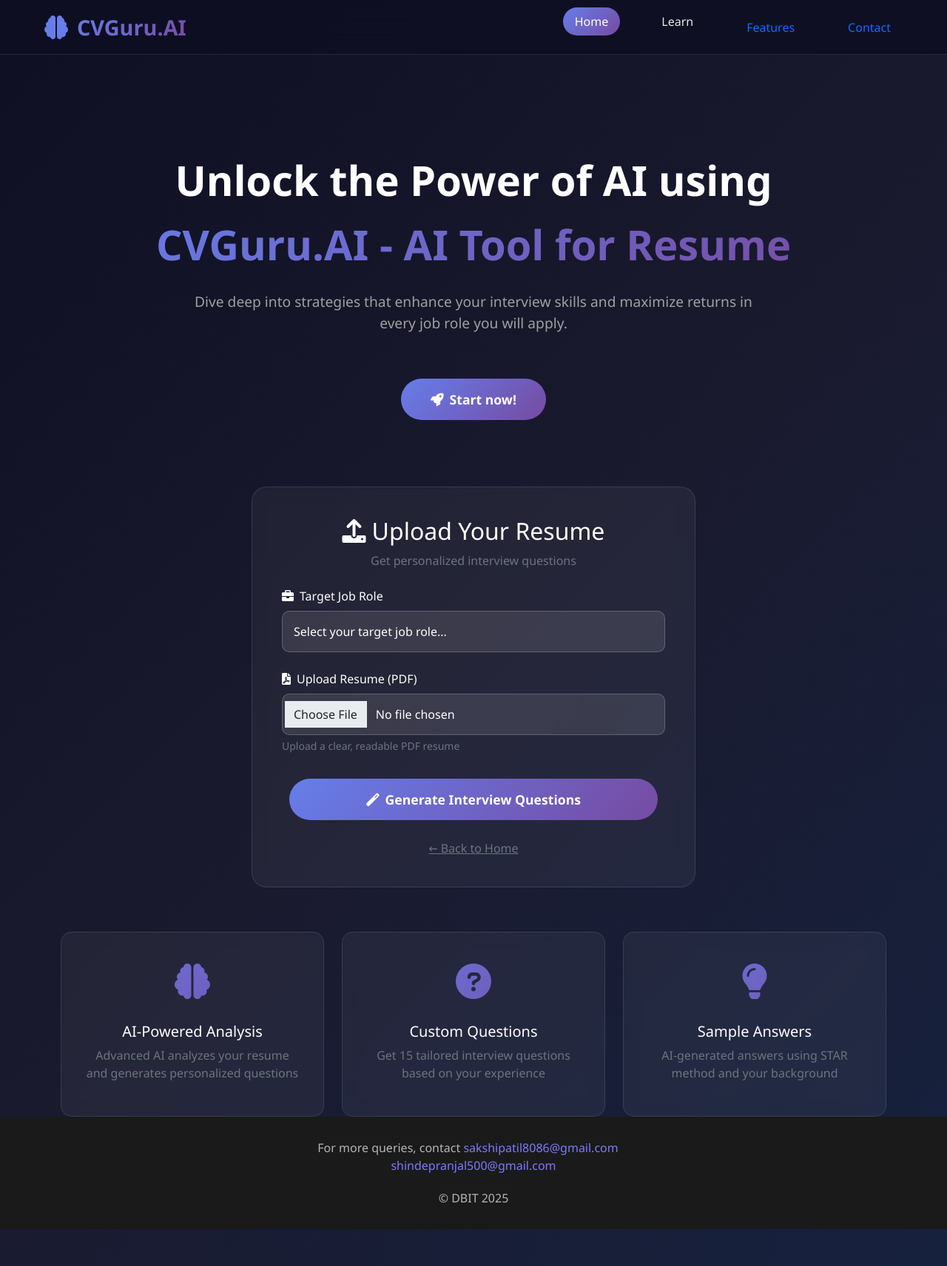
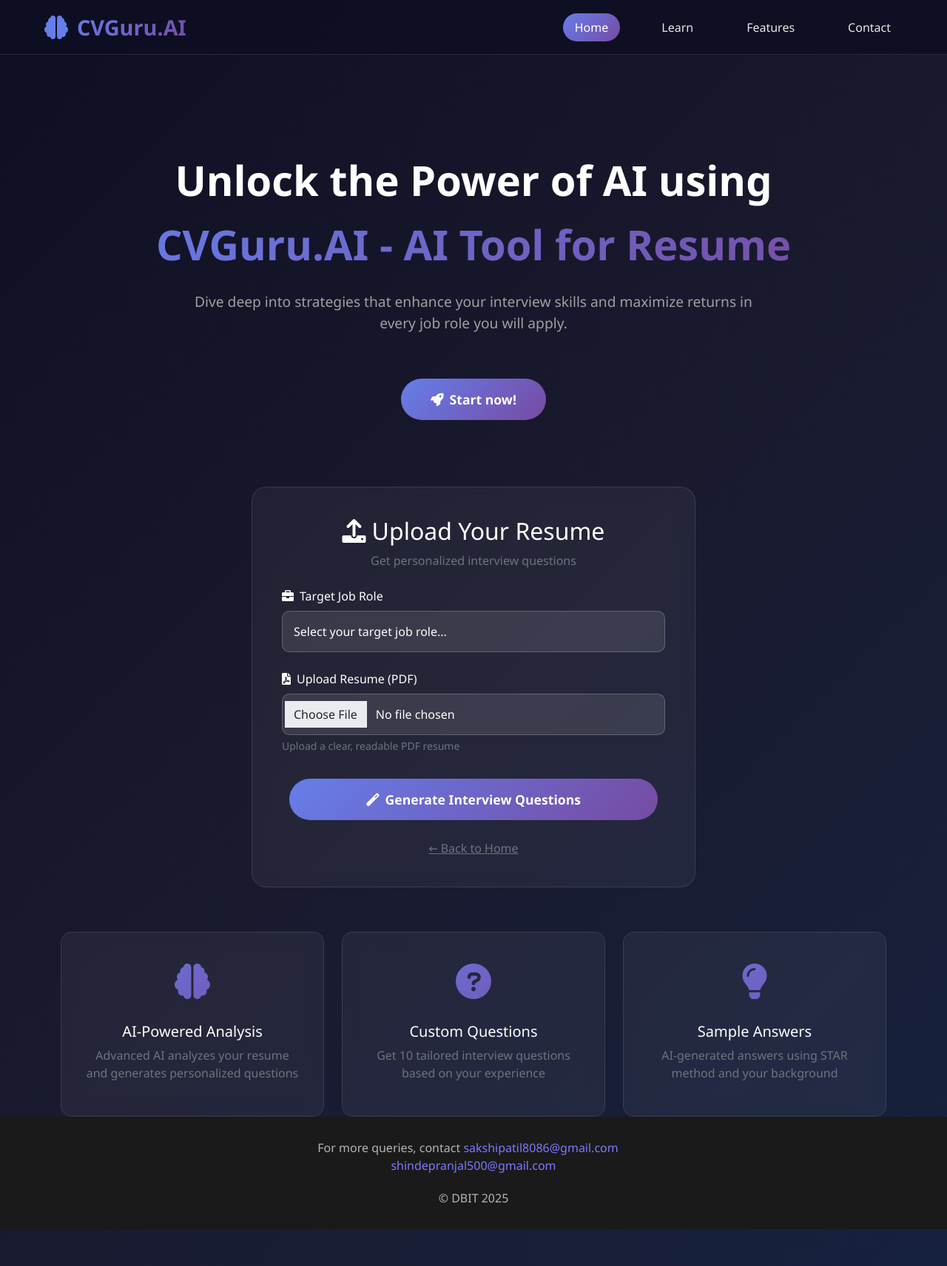
Before and after one commit to Pranjallshinde/CVGuru.Ai, a Flask app: page /predict in a window 1280 px wide. Shown: the whole page at 74% size. Run offline with Flask 3, Linux system fonts and the light colour scheme; some libraries are stand-ins or nearby versions.

Commit message:
Update predict.html

```diff
--- a/templates/predict.html
+++ b/templates/predict.html
@@ -399,8 +399,8 @@
         <ul>
             <li><a href="{{ url_for('index') }}" class="active">Home</a></li>
             <li><a href="{{ url_for('how_to_use') }}">Learn</a></li>
-            <li><a href="#features" class="nav-link" data-section="features">Features</a></li>
-            <li><a href="#contact" class="nav-link" data-section="contact">Contact</a></li>
+            <li><a href="#features">Features</a></li>
+            <li><a href="#contact">Contact</a></li>
         </ul>
     </nav>
         </div>
@@ -437,7 +437,7 @@
                 <i class="fas fa-exclamation-triangle me-2"></i>{{ error }}
             </div>
             {% endif %}
-                <form method="POST" action="{{ url_for('generate_answers') }}" enctype="multipart/form-data">
+                <form method="POST" action="{{ url_for('generate_questions') }}" enctype="multipart/form-data">
                     <div class="mb-4">
                         <label class="form-label">
                             <i class="fas fa-briefcase me-2"></i>Target Job Role
@@ -502,7 +502,7 @@
                                 <i class="fas fa-question-circle"></i>
                             </div>
                             <h5>Custom Questions</h5>
-                            <p class="text-muted">Get 15 tailored interview questions based on your experience</p>
+                            <p class="text-muted">Get 10 tailored interview questions based on your experience</p>
                         </div>
                     </div>
                     <div class="col-md-4">
```
